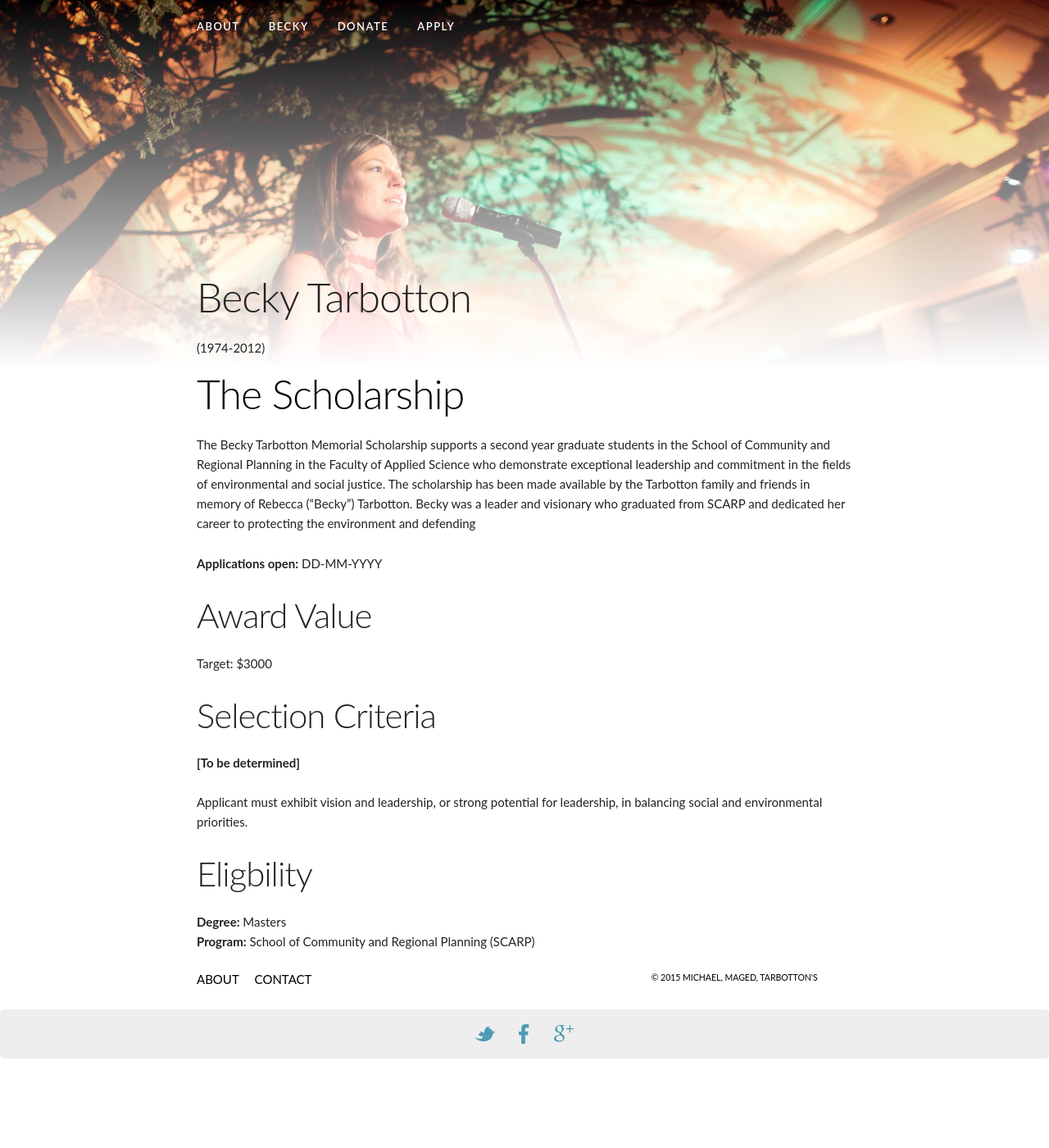
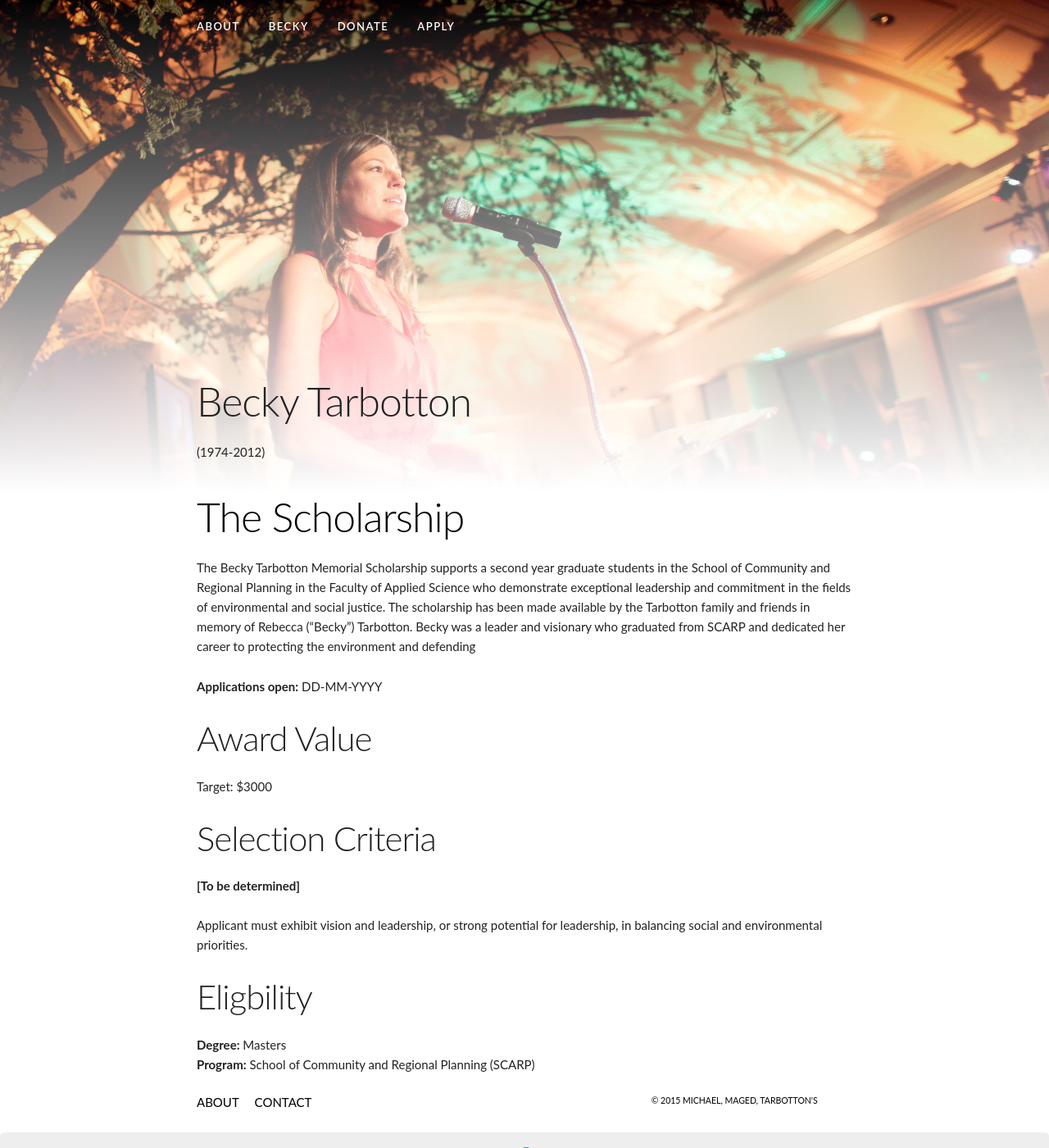
Before and after one commit to tsunamiCam/cameron-personal, a Jekyll site: the page built from about/index.html, in a window 1280 px wide and 1400 px high. Shown: the whole window at 82% size. Built offline with Jekyll 4.4.1, drawn with Linux system fonts in a browser that asks for light colours; nearby versions of some CDN libraries.

Commit message:
Header adjustment

```diff
--- a/css/custom_CJT.css
+++ b/css/custom_CJT.css
@@ -485,10 +485,11 @@ img.bg{
     url('../images/revel-20-fullsize.jpg') top center no-repeat;
     background-size: cover;
     background-attachment: scroll;
-    width: relative;
-    height:50vh;
+
+    height:40em;
     padding-bottom: 0;
     margin-bottom: 0;
+
 
 
 }
```
